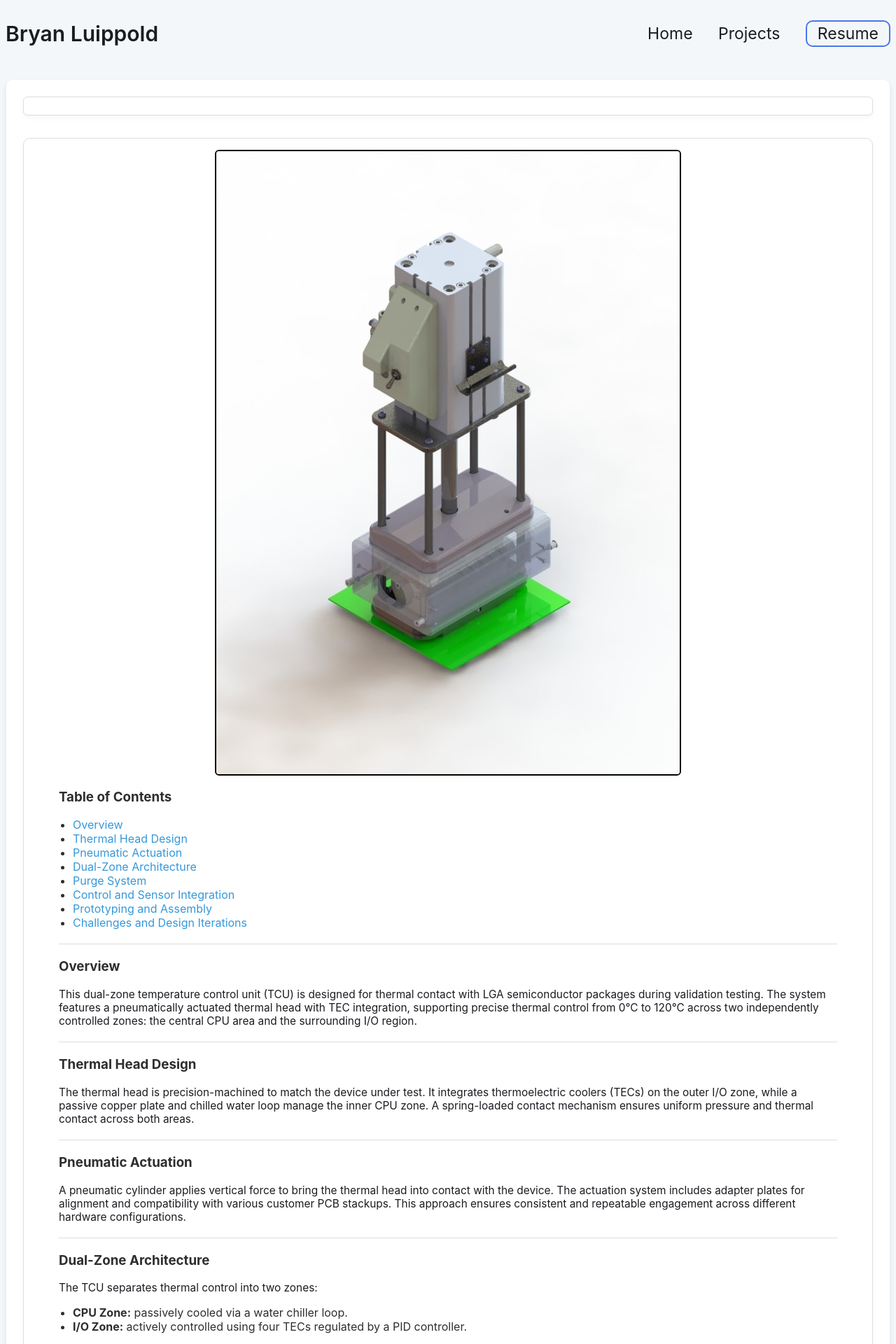
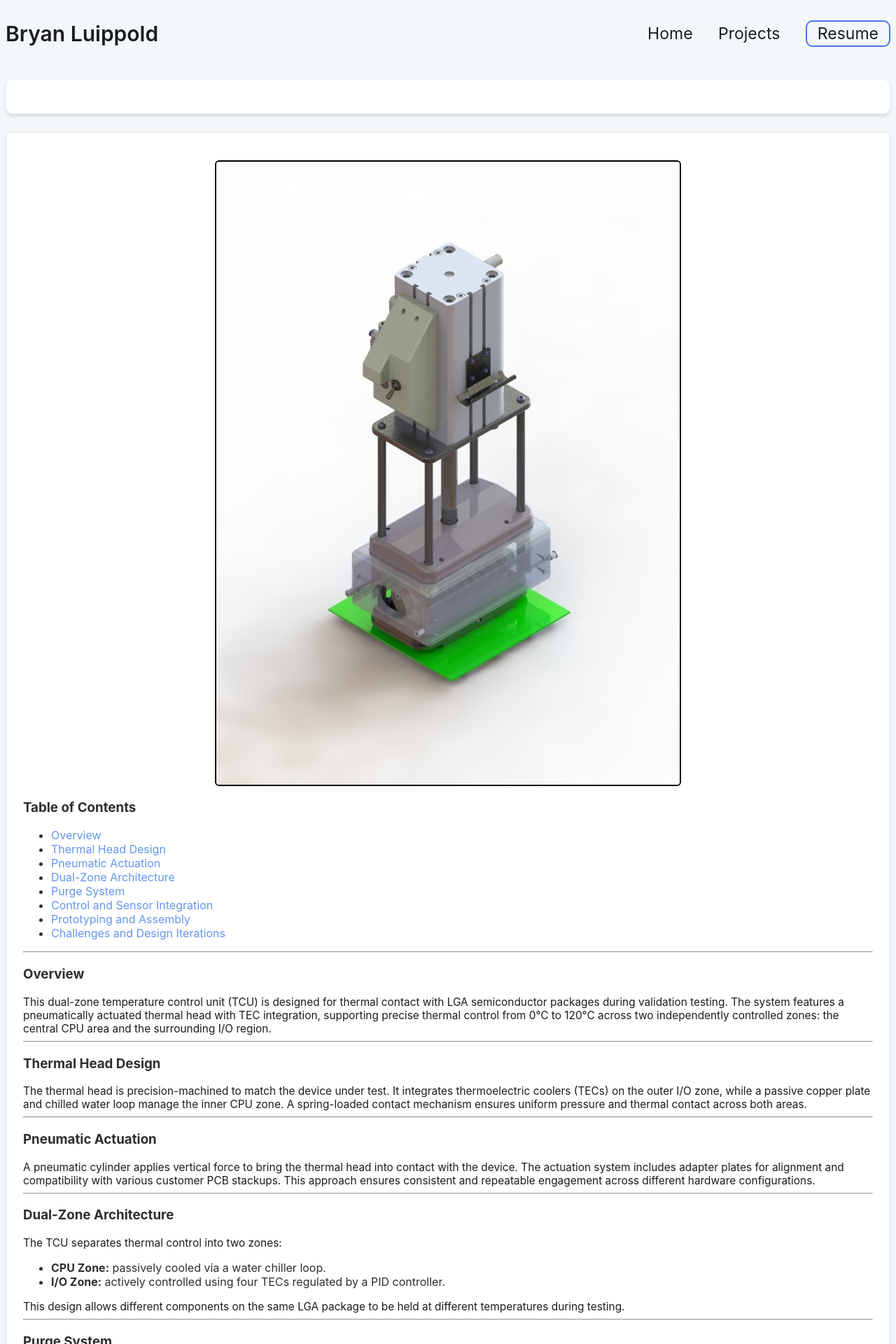
Before and after one commit to bluippold/bluippold.github.io, a Jekyll site: the page built from _projects/TCU1/index.md, in a window 1280 px wide. Shown: the top 1920 px of the page at 70% size. Built offline with Jekyll 4.4.1, drawn with Linux system fonts in a browser that asks for light colours.

Commit message:
Update post.html

```diff
--- a/_layouts/post.html
+++ b/_layouts/post.html
@@ -3,7 +3,6 @@ layout: wrapper
 ---
 
 <div class="post-view">
-    <div class="summary" style="margin-top: 0; padding-top: 0;">
 
         {%- comment -%}
         {% assign folder_path = page.path | split: "/" | slice: 0, 2 | join: "/" %}
```
